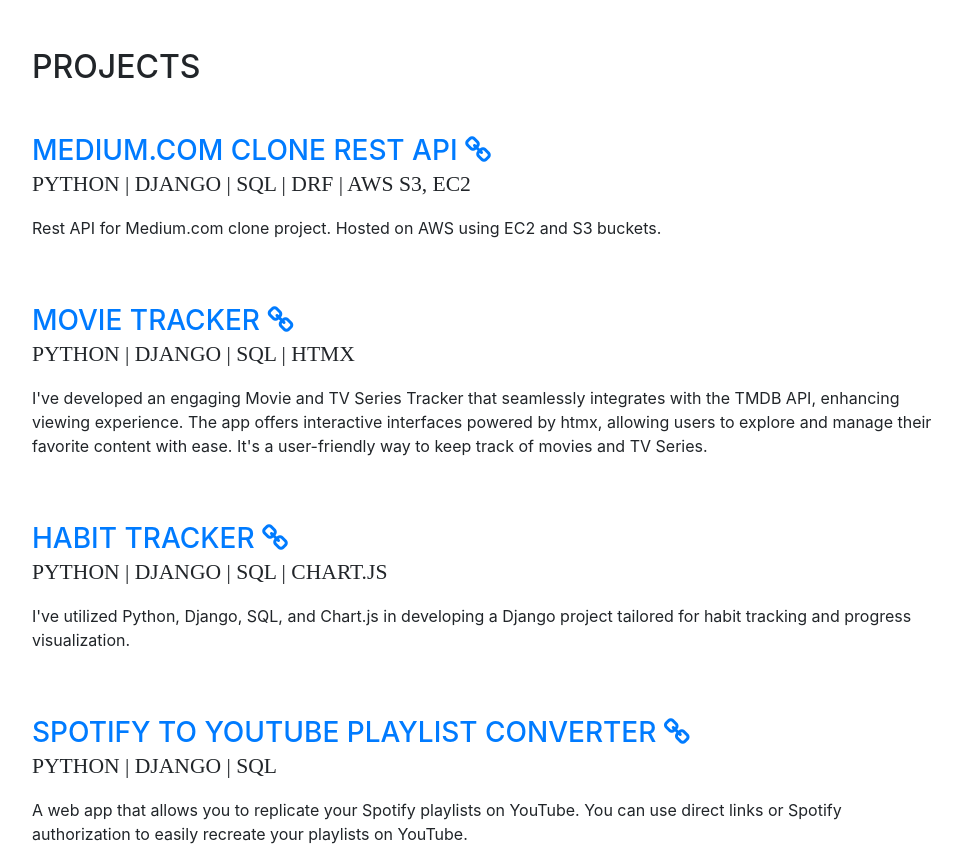
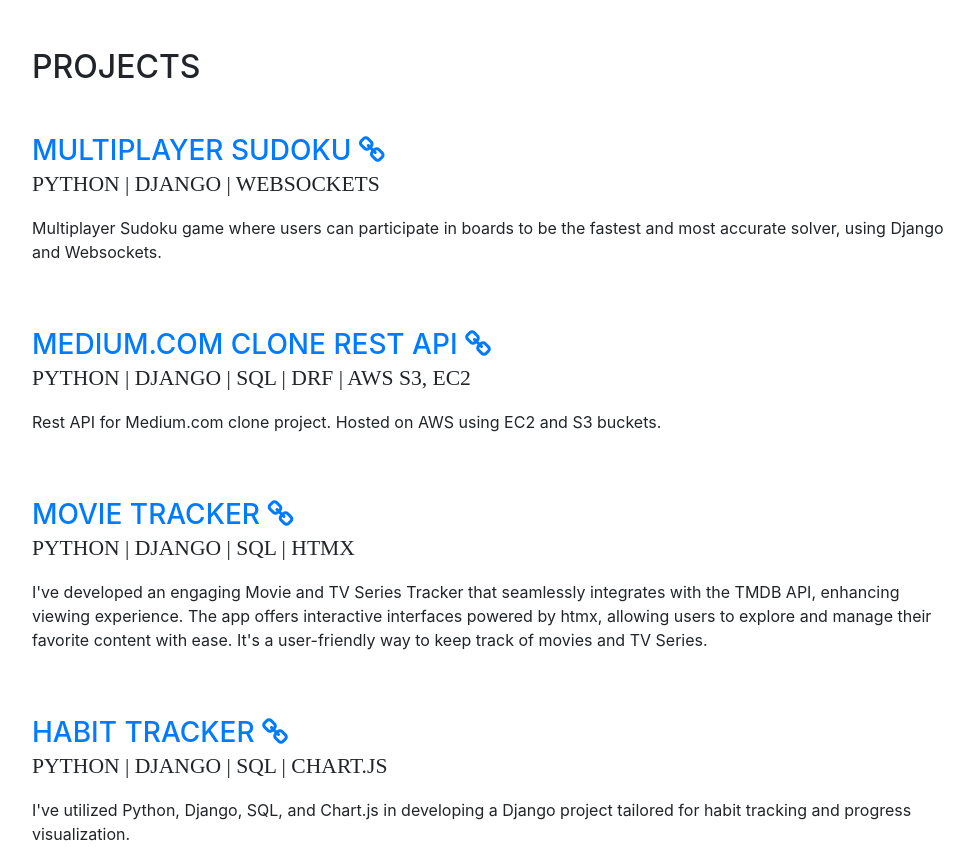
Before and after one commit to doyransafa/doyransafa.github.io, a website with bundled scripts: page index.html in a window 1280 px wide. Shown: the part 1600-2465 px from the top of the page, without its empty margins (288-1262 px from the left). Built offline with nearby package versions, Linux system fonts and the light colour scheme; a web font is replaced by a local one.

Commit message:
Added new projects.

```diff
--- a/index.html
+++ b/index.html
@@ -152,7 +152,15 @@
 
           <div class="resume-item d-flex flex-column flex-md-row mb-5">
             <div class="resume-content mr-auto">
-              <h3 class="mb-0"><a href="https://github.com/doyransafa/watch-tracker" target="blank">Medium.com Clone REST API <i class="fa fa-solid fa-link"></i></a></h3>
+              <h3 class="mb-0"><a href="https://github.com/doyransafa/multiplayer-sudoku" target="blank">Multiplayer Sudoku <i class="fa fa-solid fa-link"></i></a></h3>
+              <div class="subheading mb-3">Python | Django | Websockets </div>
+              <p>Multiplayer Sudoku game where users can participate in boards to be the fastest and most accurate solver, using Django and Websockets.</p>
+            </div>
+          </div>
+
+          <div class="resume-item d-flex flex-column flex-md-row mb-5">
+            <div class="resume-content mr-auto">
+              <h3 class="mb-0"><a href="https://github.com/doyransafa/medium-clone" target="blank">Medium.com Clone REST API <i class="fa fa-solid fa-link"></i></a></h3>
               <div class="subheading mb-3">Python | Django | SQL | DRF | AWS S3, EC2</div>
               <p>Rest API for Medium.com clone project. Hosted on AWS using EC2 and S3 buckets.</p>
             </div>
@@ -221,7 +229,7 @@
               <div class="subheading mb-3">Sia Insight</div>
               <ul>
                 <li>Generate research questionnaires and track and manage several ongoing projects simultaneously.</li>
-                <li>Led and managed fieldwork and data analysis teams to deliver high-quality reports and insights to clients on a regular basis. </li>
+                <li>Led and managed fieldwork and data analysis teams to deliver high-quality reports and insights to clients regularly. </li>
                 <li>Developed and implemented data-driven strategies to drive sales growth and improve business performance for a variety of clients.</li>
               </ul>
             </div>
```
